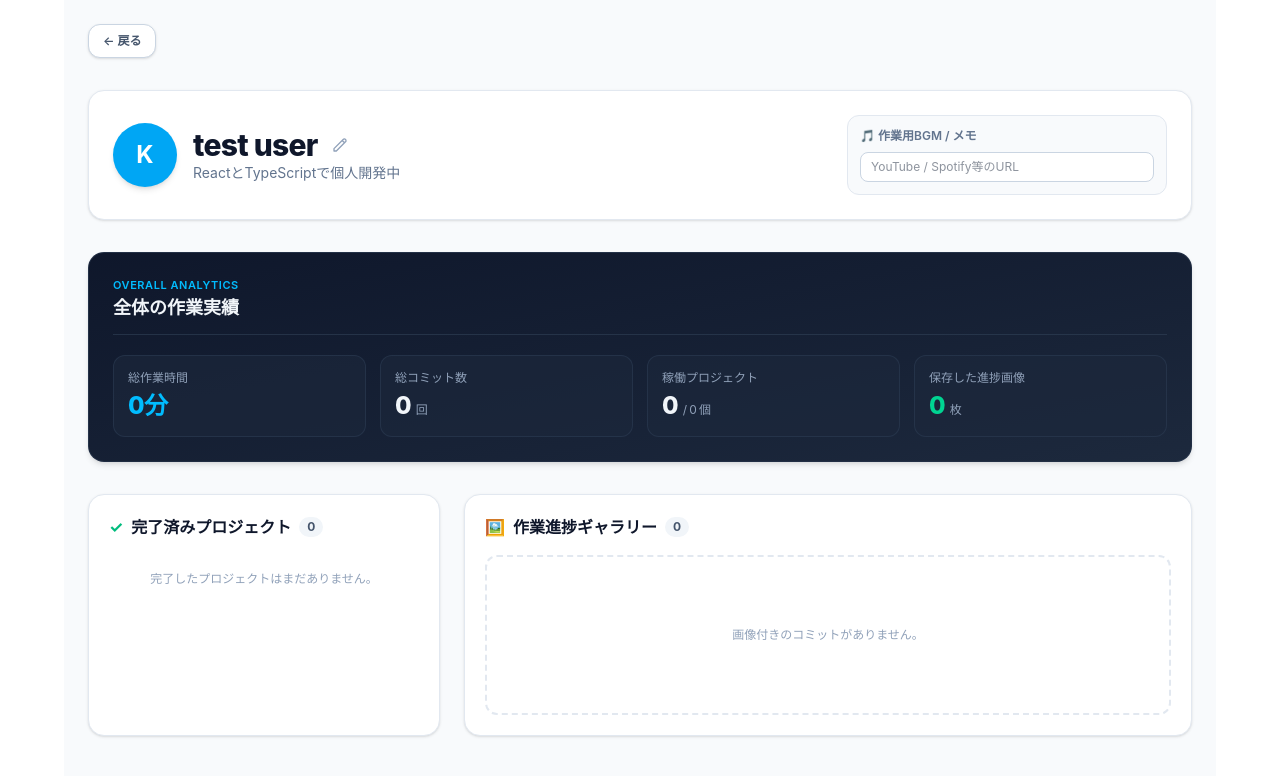
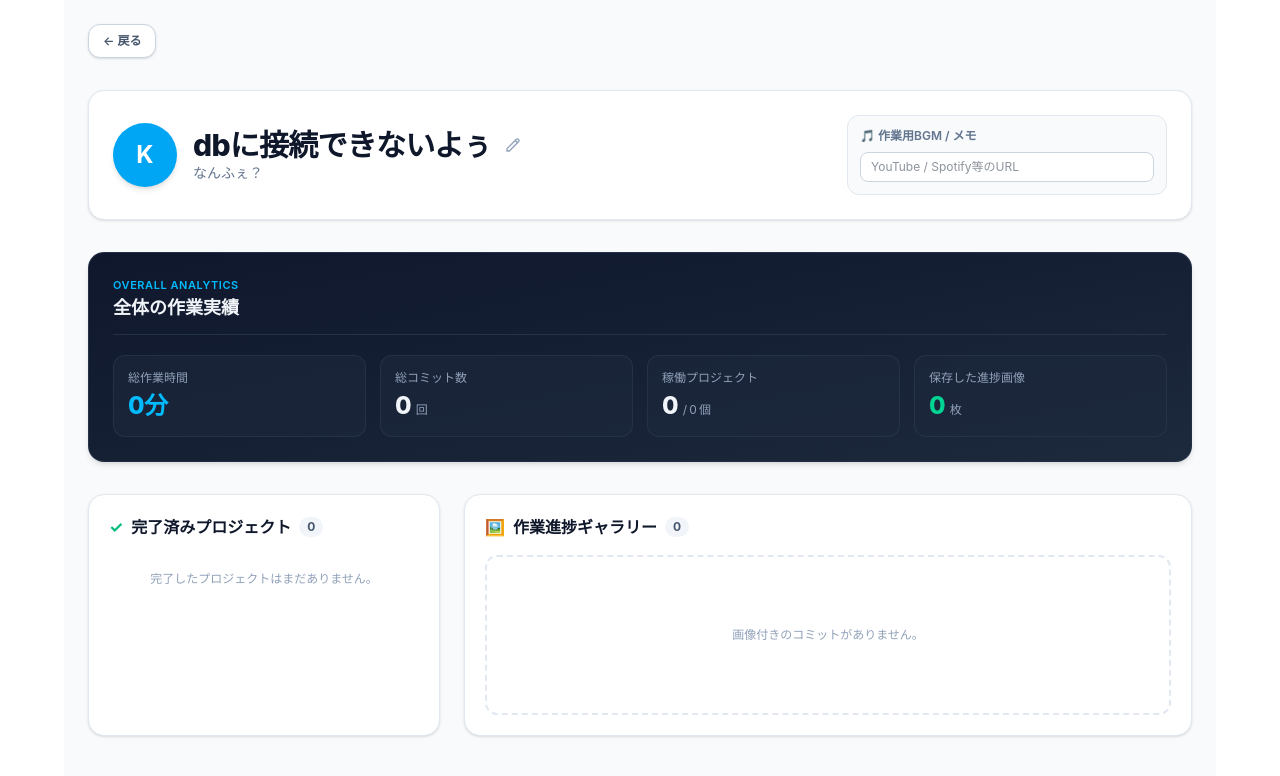
Before and after one commit to kei5o55/worklog-app, a Next.js app: page /users in a window 1280 px wide. Shown: the top 776 px of the page. Built offline with nearby package versions, Linux system fonts and the light colour scheme.

Commit message:
ユーザidbなど

```diff
--- a/src/app/users/page.tsx
+++ b/src/app/users/page.tsx
@@ -10,12 +10,13 @@ import {
   loadSessionsIdb,
   saveProjectsIdb, // 追加: プロジェクト更新用
   saveCommitsIdb,  // 追加: コミット更新用（実装に合わせて変更してください）
+  loadUserProfileIdb,
 } from "../../logic/storage-idb";
 
 const BGM_STORAGE_KEY = "user_profile_bgm_url";
 
 // 1. フル要素が揃っているユーザー
-export const user: User = {
+export const initialuUser: User = {
   id: "usr_01HGB8Z9K1M3N4P5Q6R7S8T9U0",
   name: "test user",
   icon: {
@@ -32,12 +33,13 @@ export const user: User = {
 export default function UserProfilePage() {
   const [commitsAll, setCommitsAll] = useState<Commit[]>([]);
   const [sessionsAll, setSessionsAll] = useState<WorkSession[]>([]);
+  const [user,setUserProfile]=useState<User>(initialuUser);
   const [projects, setProjects] = useState<Project[]>([]);
   const [loading, setLoading] = useState(true);
 
   const [isEditingName, setIsEditingName] = useState(false);
 
-  const [UserNameInput,setUserNameInput] = useState<string>("");//名前用state
+  const [UserNameInput,setUserNameInput] = useState<string>("");//名前用stateで、このUserNNAmeInputに描いた名前が記録されてるので、これをidbsaveに渡す感じ
   const [UserBioInput,setUserBioInput] = useState<string>("");//bio用state
 
   // 作業BGM/メモのローカル管理
@@ -53,15 +55,17 @@ export default function UserProfilePage() {
 
 
   const refresh = async () => {
-    const [nextProjects, nextCommits, nextSessions] = await Promise.all([
+    const [nextProjects, nextCommits, nextSessions,nextUser] = await Promise.all([
       loadProjectsIdb(),
       loadCommitsIdb(),
       loadSessionsIdb(),
+      loadUserProfileIdb(),
     ]);
 
     setProjects(nextProjects);
     setCommitsAll(nextCommits);
     setSessionsAll(nextSessions);
+    setUserProfile(nextUser);
   };
 
   useEffect(() => {
--- a/src/logic/storage-idb.ts
+++ b/src/logic/storage-idb.ts
@@ -1,5 +1,6 @@
 import { openDB, type DBSchema } from "idb";
-import type { Project, WorkSession, Commit, CalendarMemo, DaySchedule, User } from "./types";
+import type { Project, WorkSession, Commit, CalendarMemo, DaySchedule, User} from "./types";
+import {initialuUser} from "./types";
 
 export const IDB_NAME = "worklog-db";
 export const IDB_VERSION = 3; // userProfileストア追加のためバージョンアップ (2 -> 3)
@@ -342,11 +343,11 @@ export async function clearDaySchedulesIdb(): Promise<void> {
 }
 
 // ===== User Profile (追加) =====
-export async function loadUserProfileIdb(): Promise<User | null> {
+export async function loadUserProfileIdb(): Promise<User> {
   const db = await dbPromise;
-  if (!db) return null;
+  if (!db) return initialuUser;
   const user = await db.get(STORE_NAMES.userProfile, CURRENT_USER_KEY);
-  return user ? normalizeUserProfile(user) : null;
+  return user ? normalizeUserProfile(user) : initialuUser;
 }
 
 export async function saveUserProfileIdb(user: User): Promise<void> {
--- a/src/logic/types.ts
+++ b/src/logic/types.ts
@@ -2,11 +2,10 @@
 
 
 
-export type IconImage = {
-  name: string;
-  size: number;
-  type: string; // MIMEタイプ (例: image/png)
-  blob: Blob;
+export type IconImage = {//railsのアクティブストレージでurlを受け取ってアイコンにしたい
+  width: number;
+  height: number;
+  url: string;
 };
 
 export type User = {
@@ -106,3 +105,17 @@ export type CalendarCell = {
   commits: Commit[];
   schedules?: DaySchedule[];
 };
+
+export const initialuUser: User = {
+  id: "usr_01HGB8Z9K1M3N4P5Q6R7S8T9U0",
+  name: "dbに接続できないよぅ",
+  icon: {
+    url: "https://images.unsplash.com/photo-1535713875002-d1d0cf377fde?w=150",
+    width: 150,
+    height: 150,
+  },
+  bio: "なんふぇ？",
+  bgmUrl: "https://www.youtube.com/watch?v=jfKfPfyJRdk",
+  createdAt: 1704067200000, // 2024-01-01T00:00:00.000Z
+  updatedAt: 1709251200000, // 2024-03-01T00:00:00.000Z
+};
```
